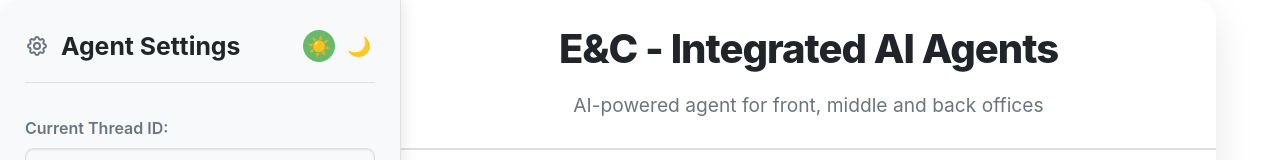
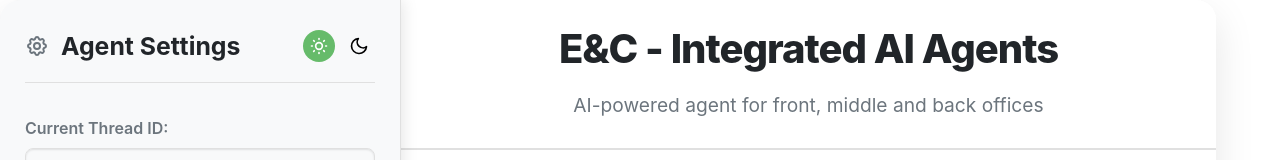
Before and after one commit to gikumar/aiagents, a React (Create React App) app in the folder frontend/: page / in a window 1280 px wide. Shown: the top 160 px of the page. Built offline with nearby package versions, Linux system fonts and the light colour scheme.

Commit message:
changed theme icons

```diff
--- a/frontend/src/App.css
+++ b/frontend/src/App.css
@@ -817,3 +817,8 @@ body {
     width: 100%;
   }
 }
+
+.icon-small {
+  width: 20px;
+  height: 20px;
+}
--- a/frontend/src/components/ChatWindow.jsx
+++ b/frontend/src/components/ChatWindow.jsx
@@ -94,6 +94,18 @@ const FileLoadingIndicator = () => (
   </div>
 );
 
+const LightThemeIcon = () => (
+  <svg xmlns="http://www.w3.org/2000/svg" className="icon-small" fill="none" viewBox="0 0 24 24" stroke="currentColor" strokeWidth={2}>
+    <path strokeLinecap="round" strokeLinejoin="round" d="M12 3v1m0 16v1m9-9h-1M4 12H3m15.36 6.36l-.71-.71M6.34 6.34l-.71-.71m12.73 0l-.71.71M6.34 17.66l-.71.71M12 8a4 4 0 100 8 4 4 0 000-8z" />
+  </svg>
+);
+
+const DarkThemeIcon = () => (
+  <svg xmlns="http://www.w3.org/2000/svg" className="icon-small" fill="none" viewBox="0 0 24 24" stroke="currentColor" strokeWidth={2}>
+    <path strokeLinecap="round" strokeLinejoin="round" d="M21 12.79A9 9 0 1111.21 3a7 7 0 009.79 9.79z" />
+  </svg>
+);
+
 const ThemeToggle = ({ theme, toggleTheme }) => {
   return (
     <div className="theme-toggle">
@@ -102,18 +114,19 @@ const ThemeToggle = ({ theme, toggleTheme }) => {
         className={theme === 'light' ? 'active' : ''}
         aria-label="Light theme"
       >
-        ☀️
+        <LightThemeIcon />
       </button>
       <button
         onClick={() => toggleTheme('dark')}
         className={theme === 'dark' ? 'active' : ''}
         aria-label="Dark theme"
       >
-        🌙
+        <DarkThemeIcon />
       </button>
     </div>
   );
 };
+
 
 const ChatWindow = () => {
   const [messages, setMessages] = useState([]);
```
